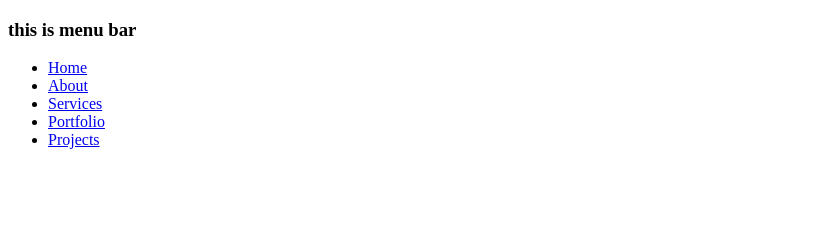
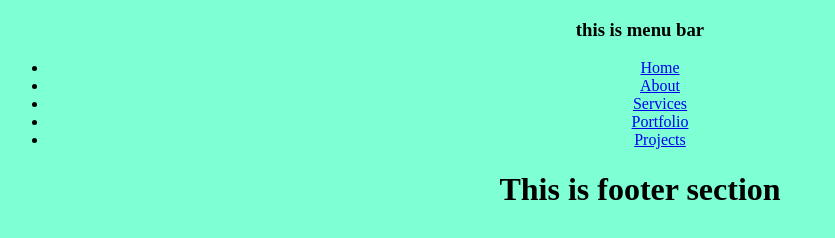
Before and after one commit to msalahuddin410/test1, a plain HTML site: page index.html in a window 1280 px wide. Shown: the whole page, without its empty margins (0-835 px from the left). Drawn offline with Linux system fonts and the light colour scheme.

Commit message:
Added style

```diff
--- a/index.html
+++ b/index.html
@@ -5,6 +5,14 @@
     <meta http-equiv="X-UA-Compatible" content="IE=edge">
     <meta name="viewport" content="width=device-width, initial-scale=1.0">
     <title>Document</title>
+    <style>
+        body
+        {
+            background-color: aquamarine;
+            text-align: center;
+
+        }
+    </style>
 </head>
 <body>
     <div class="menu">
@@ -16,6 +24,10 @@
             <li><a href="#">Portfolio</a></li>
             <li><a href="#">Projects</a></li>
         </ul>
+
+    </div>
+    <div class="footer">
+        <h1>This is footer section </h1>
     </div>
 </body>
 </html>
```
